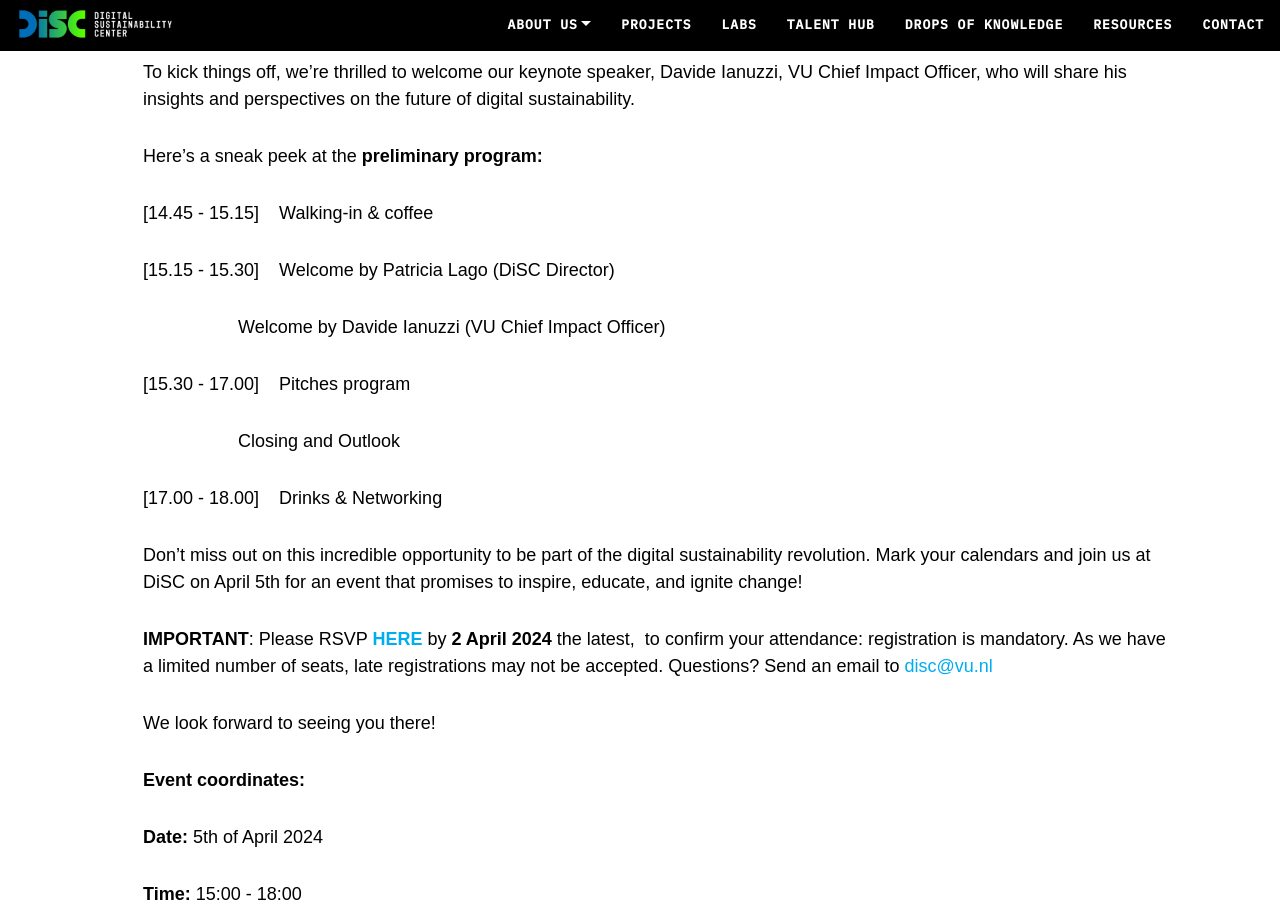
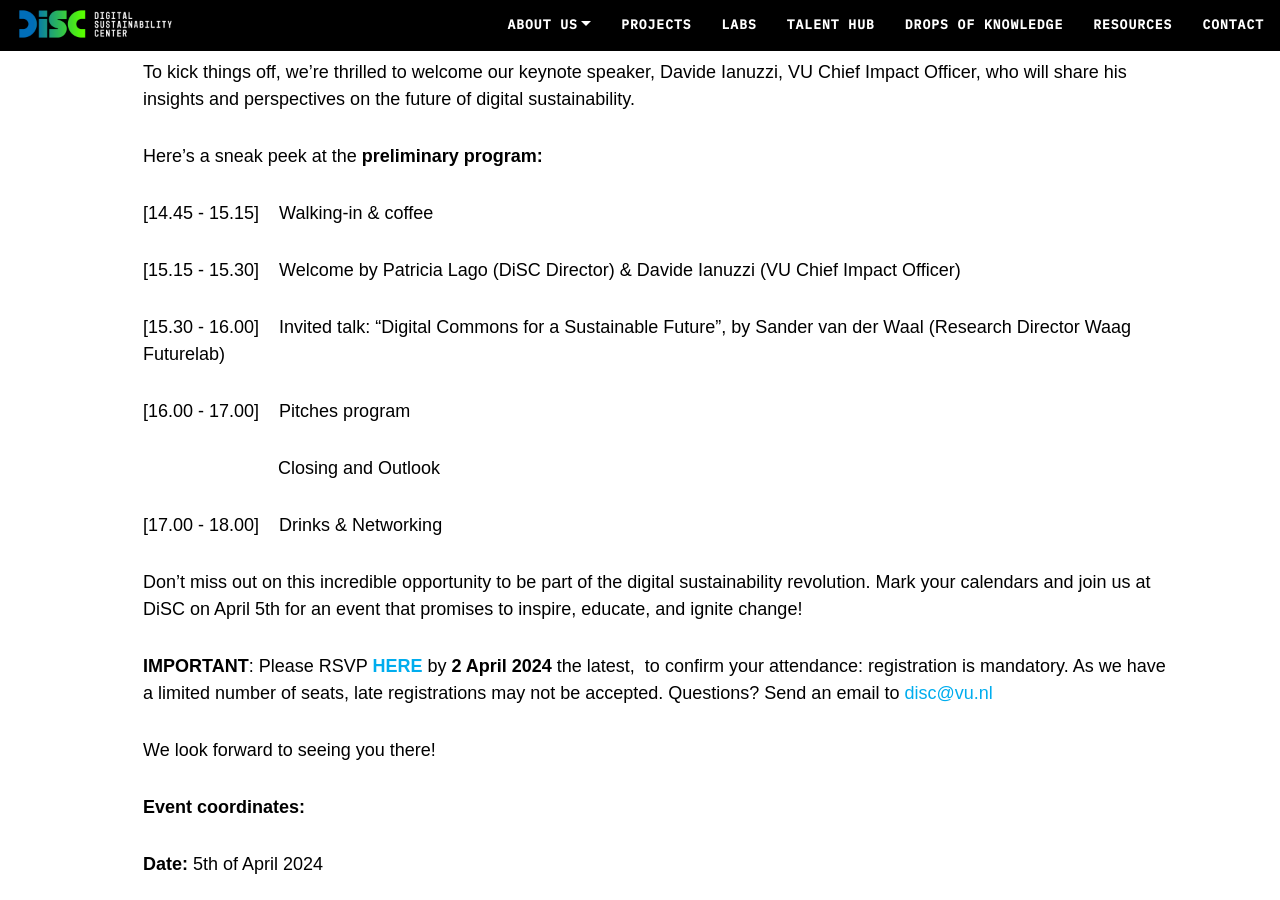
Before and after one commit to S2-group/disc-website.github.io, a Jekyll site: the page built from _posts/2024-03-19-digitally_sustainable_event.md, in a window 1280 px wide and 900 px high, scrolled down 936 px. Built offline with Jekyll 4.4.1, drawn with Linux system fonts in a browser that asks for light colours; nearby versions of some CDN libraries.

Commit message:
updated program of sustainably digital

```diff
--- a/_layouts/home.html
+++ b/_layouts/home.html
@@ -126,10 +126,10 @@
 </div>
 
 <div class="col-xl"></div>
-
 <div class="col-xl-3">
 <!--  <a class="twitter-timeline" data-theme="dark" data-height="800" href="https://twitter.com/s2_group?ref_src=twsrc%5Etfw">Tweets by DISC</a> <script async src="https://platform.twitter.com/widgets.js" charset="utf-8"></script>-->
-  <a class="twitter-timeline" data-theme="dark" data-height="800" href="https://twitter.com/DiSCDigitalSus1">Tweets by DISC</a> <script async src="https://platform.twitter.com/widgets.js" charset="utf-8"></script>
+  <!-- <a class="twitter-timeline" data-theme="dark" data-height="800" href="https://twitter.com/DiSCDigitalSus1">Tweets by DISC</a> <script async src="https://platform.twitter.com/widgets.js" charset="utf-8"></script> -->
+  <!-- <iframe loading="lazy" width="100%" height="" src="https://syndication.twitter.com/srv/timeline-profile/screen-name/DiSCDigitalSus1?frame=false&hideBorder=false&hideFooter=false&hideHeader=false&hideScrollBar=false&origin=digitalsustainabilitycenter.nl&maxHeight=400px&showHeader=true&showReplies=false&transparent=false&theme=light&width=550px" style="height: 100%;" frameborder="0" scrolling="no"></iframe> -->
 </div>
 
 <div class="col-xl"></div>
--- a/_posts/2024-03-19-digitally_sustainable_event.md
+++ b/_posts/2024-03-19-digitally_sustainable_event.md
@@ -22,13 +22,17 @@
 
 [14.45 - 15.15]    Walking-in & coffee
 
-[15.15 - 15.30]    Welcome by Patricia Lago (DiSC Director)
+[15.15 - 15.30]    Welcome by Patricia Lago (DiSC Director) & Davide Ianuzzi (VU Chief Impact Officer)
 
-                   Welcome by Davide Ianuzzi (VU Chief Impact Officer)
+[15.30 - 16.00]    Invited talk: “Digital Commons for a Sustainable Future”, by Sander van der Waal (Research Director Waag Futurelab)
+<!-- <div style="display: flex; align-items: top;">
+    <p style="margin-left: 30px; margin-right: 20px;font-style: italic; color:#595959; font-size: 16px;">We are not meeting our societal objectives to address our ecological and climate crises. Indeed, as the nitrogen-crisis demonstrates, our current models and ways of working get stuck and a way out is not obvious. At the same time local communities find new ways of working that help meet some of the challenges, for example through the establishment of energy cooperatives. Therefore, a more fundamental rethink of the roles of various stakeholders can help contribute to such solutions. The traditional ‘commons’ as researched by Elinor Ostrom (a.o.) have been an inspiration to Waag Futurelab to research how in the digital realm new collaborations between actors from government, industry and society could jointly help contribute to solving issues that relate to sustainability. In this session, Sander will focus on some initiatives around digital commons that specifically focus on data sharing and governance in the areas of energy and agriculture. He will also present and discuss how digital commons as a field is emerging and what further opportunities he sees in order to meet sustainability challenges. </p>
+    <img src="/assets/img/posts-screenshots/sander-waag-circle.jpg" alt="Image" style="height: 200px; margin-right: 20px"/>
+</div> -->
 
-[15.30 - 17.00]    Pitches program
+[16.00 - 17.00]    Pitches program
 
-                   Closing and Outlook
+                           Closing and Outlook
 
 [17.00 - 18.00]    Drinks & Networking
 
```
Also changed, not shown: assets/img/posts-screenshots/sander-waag-circle.jpg (added), 2 other files.
